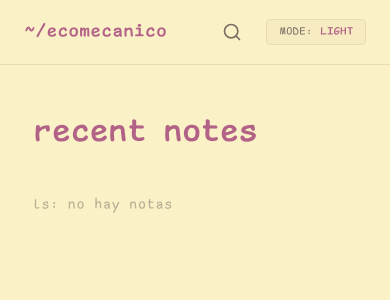
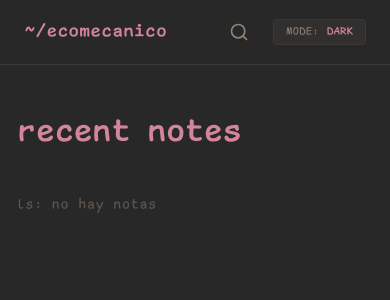
Before and after one commit to soyachin/eco-web, a SvelteKit app: page / in a window 390 px wide. Shown: the top 300 px of the page. Built offline with nearby package versions, Linux system fonts and the light colour scheme.

Commit message:
fix: arreglar flashing

```diff
--- a/src/app.css
+++ b/src/app.css
@@ -26,22 +26,6 @@
   max-width: var(--main-content-max-width);
   margin-left: auto;
   margin-right: auto;
-}
-
-/* Asegurar que el contenido principal siempre esté centrado */
-@media (max-width: 1024px) {
-  .grid-container {
-    grid-template-columns: 1fr !important;
-  }
-
-  .content-area {
-    grid-column: 1 !important;
-    width: 100%;
-  }
-
-  .sidebar {
-    display: none !important;
-  }
 }
 
 @font-face {
--- a/src/app.html
+++ b/src/app.html
@@ -5,17 +5,11 @@
         <meta name="viewport" content="width=device-width, initial-scale=1" />
 
         <script>
+            // Establecer tema oscuro como default inmediatamente
             (function() {
                 try {
-                    // Aplicar tema inmediatamente para evitar flashing
-                    const saved = localStorage.getItem('theme');
-                    const system = window.matchMedia('(prefers-color-scheme: dark)').matches ? 'dark' : 'light';
-                    const theme = saved || system;
+                    const theme = localStorage.getItem('theme') || 'dark';
                     document.documentElement.setAttribute('data-theme', theme);
-                    document.documentElement.style.setProperty('--initial-theme', theme);
-
-                    // Aplicar clases de fondo inmediatamente
-                    document.body.className = 'bg-background text-foreground';
                 } catch (e) {
                     console.error("Error cargando tema:", e);
                 }
@@ -23,24 +17,9 @@
         </script>
 
         <style>
-            /* Estilos críticos para evitar flashing */
+            /* Transiciones suaves para cambios de tema */
             html, body {
                 transition: background-color 0.3s ease, color 0.3s ease;
-            }
-
-            /* Centrar contenido en todos los tamaños */
-            .main-layout {
-                margin-left: auto;
-                margin-right: auto;
-            }
-
-            @media (max-width: 1024px) {
-                .grid-container {
-                    grid-template-columns: 1fr !important;
-                }
-                .sidebar {
-                    display: none !important;
-                }
             }
         </style>
 
--- a/src/lib/components/ThemeToggle.svelte
+++ b/src/lib/components/ThemeToggle.svelte
@@ -4,10 +4,10 @@
   let theme = $state("dark");
 
   onMount(() => {
-    // Sincronizar con el tema ya aplicado en app.html
+    // Tema oscuro como default
     const currentTheme = document.documentElement.getAttribute('data-theme') ||
                          localStorage.getItem("theme") ||
-                         (window.matchMedia("(prefers-color-scheme: light)").matches ? "light" : "dark");
+                         "dark";
 
     applyTheme(currentTheme);
   });
--- a/src/routes/+layout.svelte
+++ b/src/routes/+layout.svelte
@@ -8,10 +8,20 @@
   import type { Component } from "svelte";
   import { onMount, onDestroy } from "svelte";
 
+  // Establecer tema oscuro como default
+  $effect(() => {
+    // Aplicar tema oscuro inmediatamente en el servidor (SSR)
+    if (typeof document !== 'undefined') {
+      const theme = localStorage.getItem('theme') || 'dark';
+      document.documentElement.setAttribute('data-theme', theme);
+    }
+  });
+
   let GraphView = $state<Component<any> | null>(null);
   let Search = $state<Component<any> | null>(null);
 
   onMount(async () => {
+    // Cargar componentes dinámicamente
     const [gv, s] = await Promise.all([
       import("$lib/components/GraphView.svelte"),
       import("$lib/components/Search.svelte"),
@@ -87,28 +97,30 @@
   });
 
   let isSearchOpen = $state(false);
-
-  // Asegurar que el contenido esté siempre centrado
-  onMount(() => {
-    // Aplicar estilos críticos para responsive
-    const style = document.createElement("style");
-    style.textContent = `
-      @media (max-width: 1024px) {
-        .content-area {
-          grid-column: 1 / -1 !important;
-          max-width: 100% !important;
-        }
-        .content-wrapper {
-          margin: 0 auto !important;
-          max-width: min(100% - 2rem, 800px) !important;
-        }
-      }
-    `;
-    document.head.appendChild(style);
-  });
 </script>
 
 <svelte:window on:mouseover={handleMouseOver} on:mouseout={handleMouseOut} />
+
+<!-- Estilos responsive críticos -->
+<svelte:head>
+  <style>
+    /* Asegurar que el contenido principal siempre esté centrado */
+    @media (max-width: 1024px) {
+      .grid-container {
+        grid-template-columns: 1fr !important;
+      }
+
+      .content-area {
+        grid-column: 1 !important;
+        width: 100%;
+      }
+
+      .sidebar {
+        display: none !important;
+      }
+    }
+  </style>
+</svelte:head>
 
 <nav class="navbar">
   <div class="navbar-container">
```
